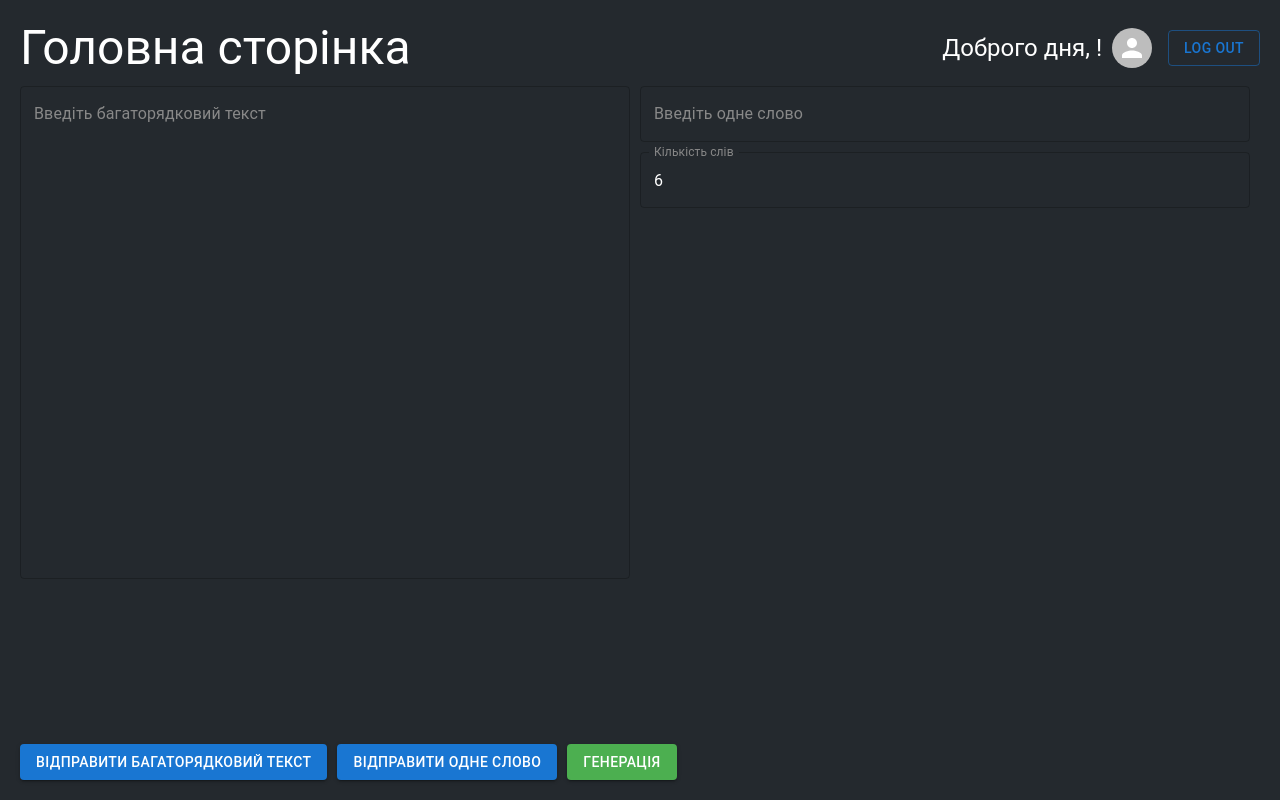
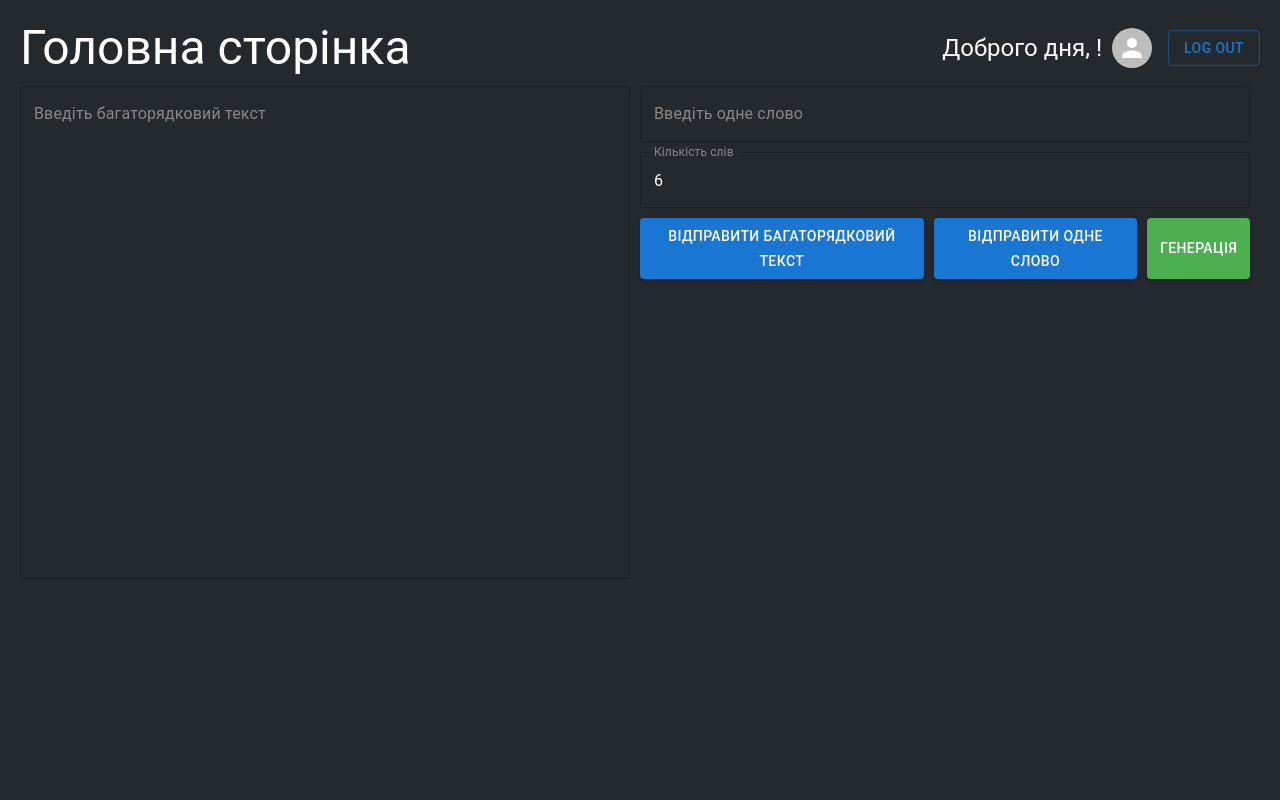
Before and after one commit to kozakevich13/react-ngram, a React (Create React App) app: page /main-page in a window 1280 px wide. Built offline with nearby package versions, Linux system fonts and the light colour scheme.

Commit message:
change buttons

```diff
--- a/src/pages/MainPage.js
+++ b/src/pages/MainPage.js
@@ -109,12 +109,7 @@ const MainPage = () => {
         InputLabelProps={{ style: { color: '#888' } }}
         style={{ marginTop: '10px' }}
       />
-    </div>
-      </div>
-
-
-
-      <div className="button-container">
+        <div className="button-container">
         <Button variant="contained" onClick={() => sendTextToServer(largeTextInput)}>
           Відправити багаторядковий текст
         </Button>
@@ -130,8 +125,9 @@ const MainPage = () => {
         >
           Генерація
         </Button>
+
+
       </div>
-
       {responseData && (
         <div>
           <Typography variant="h6">Отримана інформація:</Typography>
@@ -139,6 +135,14 @@ const MainPage = () => {
         </div>
       )}
     </div>
+      </div>
+
+
+
+
+
+
+    </div>
   );
 };
 
```
